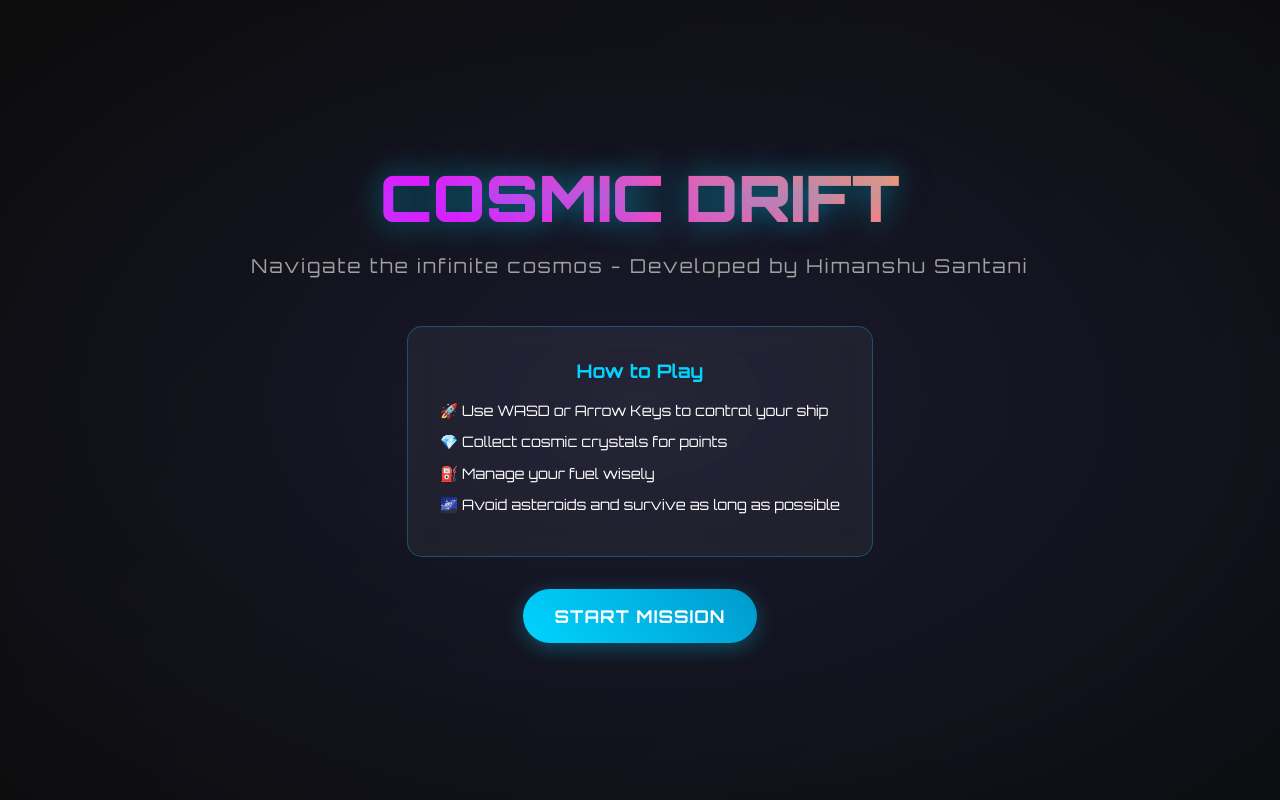
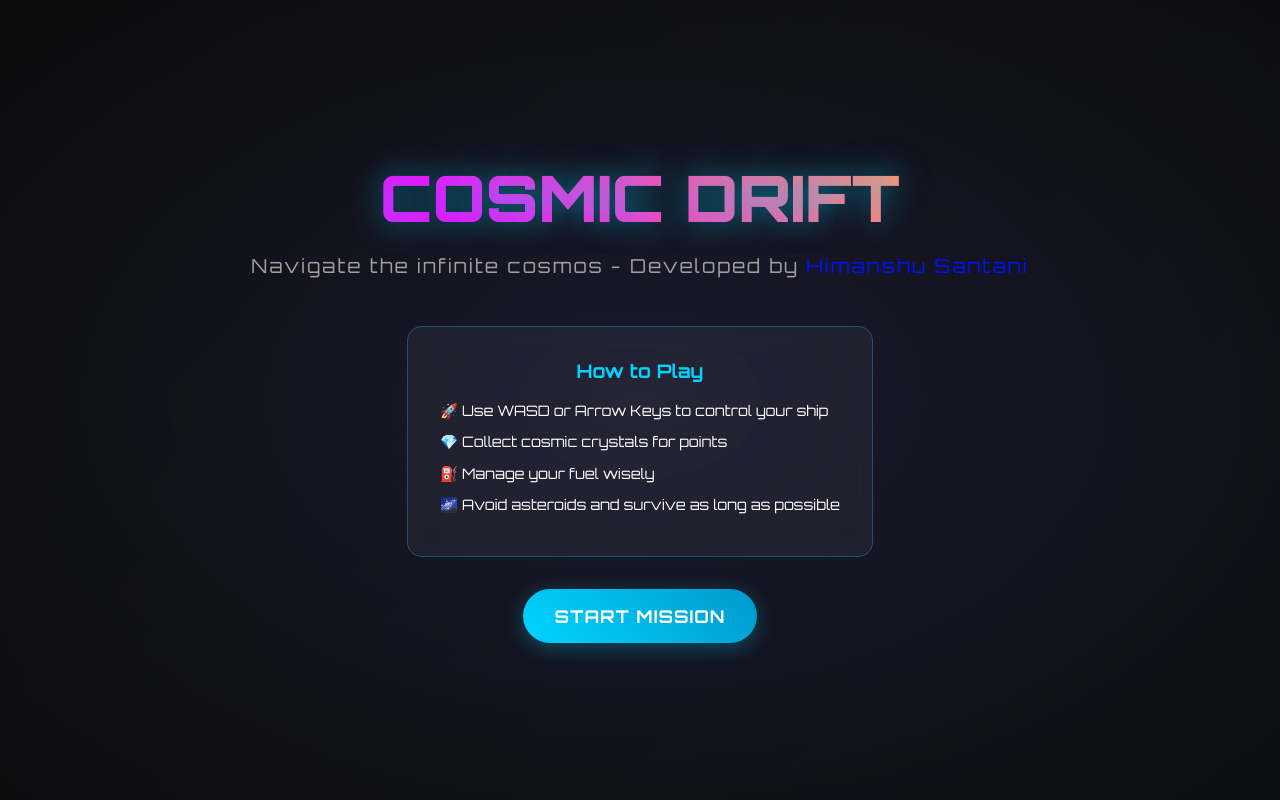
Before and after one commit to himanshusantani/Cosmic-Drift-Game, a plain HTML site: page index.html in a window 1280 px wide. Drawn offline with Linux system fonts and the light colour scheme.

Commit message:
Protfolio added

```diff
--- a/index.html
+++ b/index.html
@@ -71,7 +71,7 @@
         <div id="startScreen" class="screen">
             <div class="title-container">
                 <h1 class="game-title">COSMIC DRIFT</h1>
-                <p class="game-subtitle">Navigate the infinite cosmos - Developed by Himanshu Santani</p>
+                <p class="game-subtitle">Navigate the infinite cosmos - Developed by <a href="https://himanshu-portfolio-woad.vercel.app/" target="_blank" style="color: #0011ff; text-decoration: none;">Himanshu Santani</a></p>
             </div>
             <div class="instructions">
                 <h3>How to Play</h3>
```
